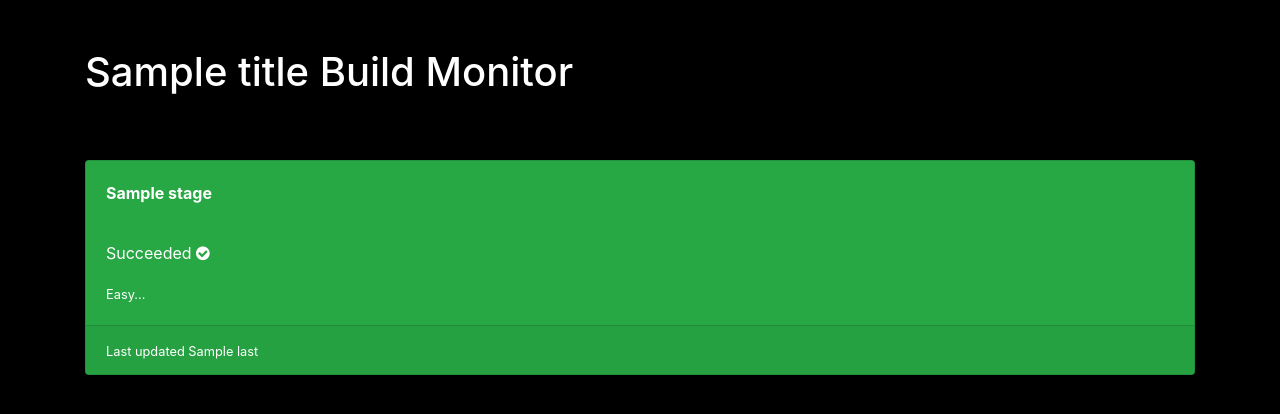
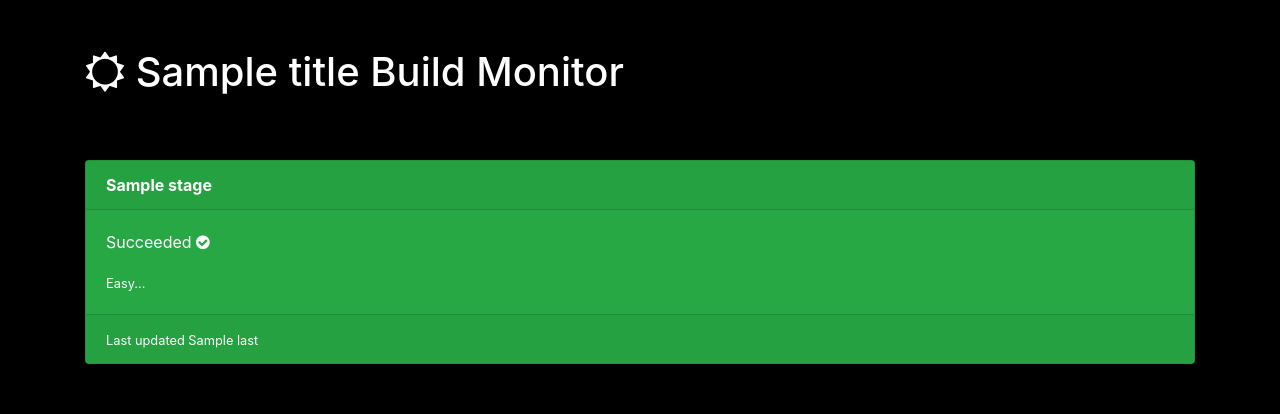
Before and after one commit to kianhean/AWSBuildMonitor, a Flask app: template templates/index.html in a window 1280 px wide. Shown: the top 414 px of the page. Run offline with Flask 2, Linux system fonts and the light colour scheme; the template is opened without the code that fills it: most values are stand-ins (such as "Sample title", 1, 10 or a date in 2020); some libraries are stand-ins or nearby versions.

Commit message:
update title text update card display

```diff
--- a/templates/index.html
+++ b/templates/index.html
@@ -1,7 +1,7 @@
 <!doctype html>
 <html lang="en">
   <head>
-    <title>Build Monitor</title>
+    <title>{{title}} Build Monitor</title>
     <!-- Required meta tags -->
     <meta charset="utf-8">
     <meta http-equiv="refresh" content="10" >
@@ -16,7 +16,7 @@
     <br/>
     <br/>
     <div class="starter-template">
-        <h1 class="text-white">{{title}} Build Monitor</h1>
+        <h1 class="text-white"><i class="fa fa-sun-o" aria-hidden="true"></i> {{title}} Build Monitor</h1>
         <p class="lead"></p>
     </div>
     <br/>
@@ -33,11 +33,9 @@
             <div class="card text-white bg-primary">
         {% endif %}
 
+        <div class="card-header"><b>{{stage.name}}</b></div>
         <div class="card-body">
-        <p class="card-title"><b>{{stage.name}}</b></p>
-        <br/>
         <p class="card-text">{{stage.status}}
-
         {% if stage.status == 'Succeeded' %}
         <i class="fa fa-check-circle" aria-hidden="true"></i>
         {% elif stage.status == 'Failed' %}
```
